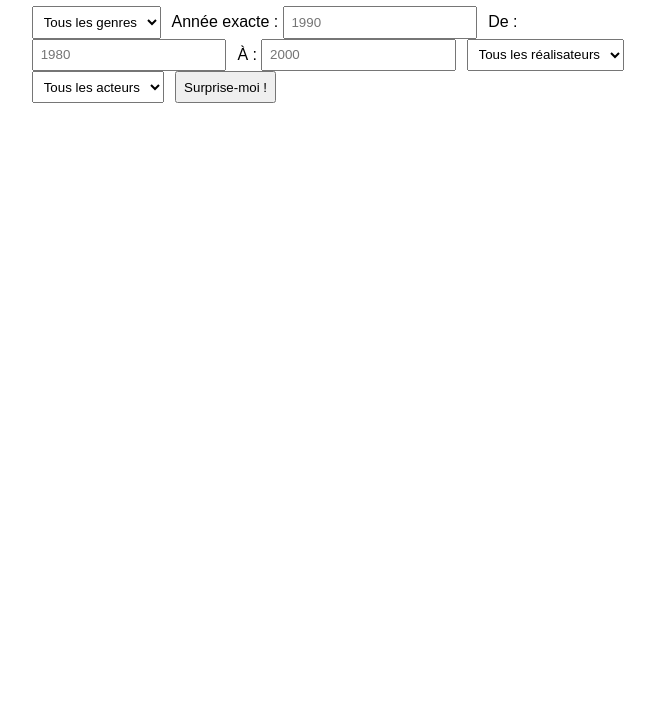
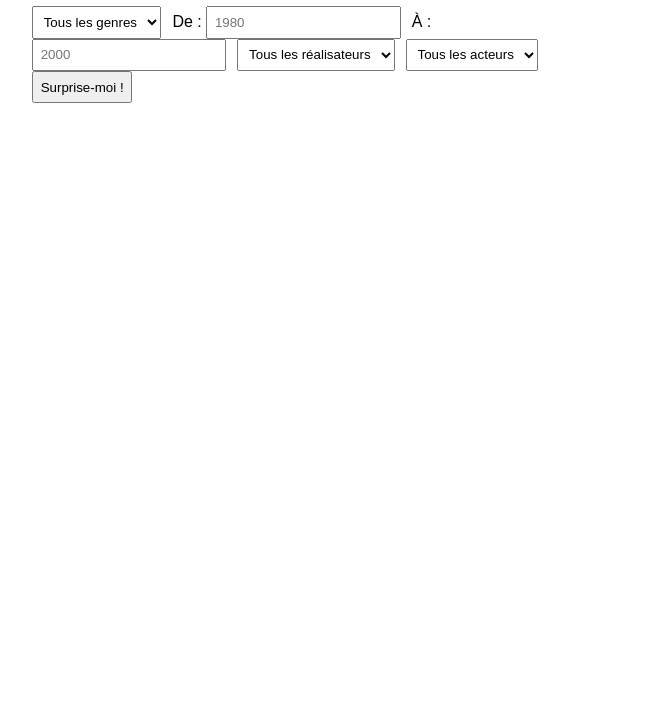
Before and after one commit to MPappia/SmashMovies, a plain HTML site: page index.html in a window 1280 px wide. Shown: the part 84-800 px from the top of the page, without its empty margins (308-963 px from the left). Drawn offline with Linux system fonts and the light colour scheme; no server answers.

Commit message:
update year

```diff
--- a/index.html
+++ b/index.html
@@ -18,8 +18,6 @@
       <option value="">Tous les genres</option>
     </select>
 
-    <label for="yearInput">Année exacte :</label>
-    <input id="yearInput" name="year" type="number" placeholder="1990">
 
     <label for="startYearInput">De :</label>
     <input id="startYearInput" name="start_year" type="number" placeholder="1980">
```
